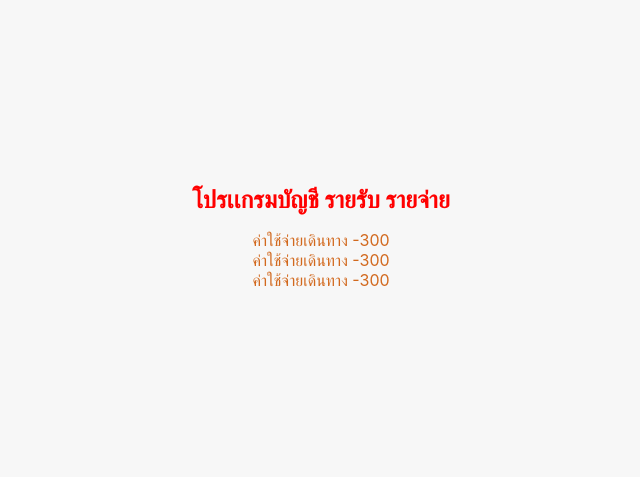
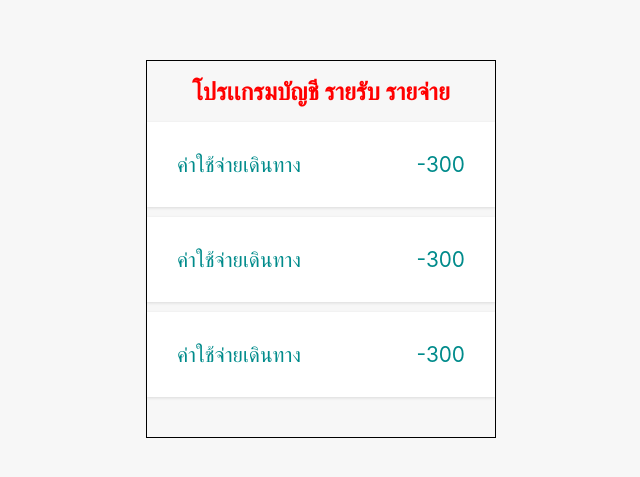
Before and after one commit to mawinClone/React01, a React (Create React App) app: page / in a window 1280 px wide. Shown: the part 151-628 px from the top of the page, without its empty margins (319-959 px from the left). Built offline with nearby package versions, Linux system fonts and the light colour scheme.

Commit message:
justify content item li

```diff
--- a/src/App.css
+++ b/src/App.css
@@ -5,10 +5,20 @@
 
 body{
   background: #f7f7f7;
+
   display: flex;
   flex-direction: column;
+
   align-items: center;
   justify-content: center;
   min-height: 100vh;
   margin: 0;
 }
+
+
+.container{
+  border: 1px solid black;
+  /* background-color: aquamarine; */
+  margin: 30px auto;
+  width: 350px;
+}
--- a/src/App.js
+++ b/src/App.js
@@ -6,7 +6,8 @@ function App() {
   const design = {color:'red', textAlign:'center',fontSize:'1.5rem'};
 
   return (
-    <div>
+    <div className="container">
+
       <h1 style={design}>โปรเเกรมบัญชี รายรับ รายจ่าย</h1>
 
       <Transaction />
--- a/src/components/Item.js
+++ b/src/components/Item.js
@@ -1,10 +1,10 @@
-import './Item.css'
+// import './Item.css'
 
 const Item = () => {
   let name = "ค่าใช้จ่ายเดินทาง";
   let price = 300;
   return (
-    <li className='item'>
+    <li>
       {name} <span>-{price}</span>
     </li>
   );
--- a/src/components/Transaction.css
+++ b/src/components/Transaction.css
@@ -1,5 +1,24 @@
 .item-list{
     padding: 0;
     margin-bottom: 40px;
+    list-style-type: none;
+    /* text-align: center;
+    border: 1px solid green;
+    margin: 10px; */
     /* margin-top: 100px; */
 }
+
+.item-list li{
+
+    display: flex;
+    justify-content: space-between;
+
+
+    color: darkcyan;
+    background-color: white;
+    box-shadow: 0 1px 3px rgb(0, 0, 0, 0.12);
+    margin-bottom: 10px;
+    padding: 30px;
+    font-size: 1.3rem;
+
+}
```
